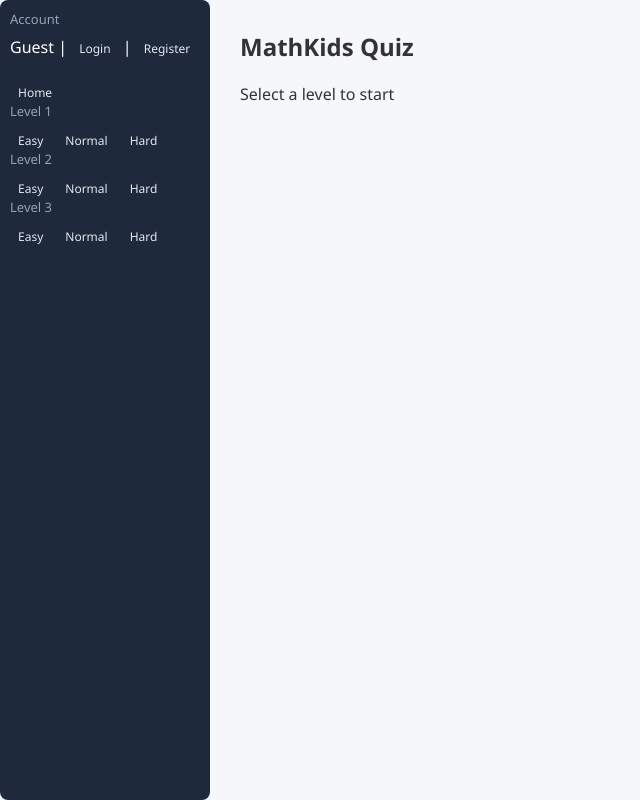
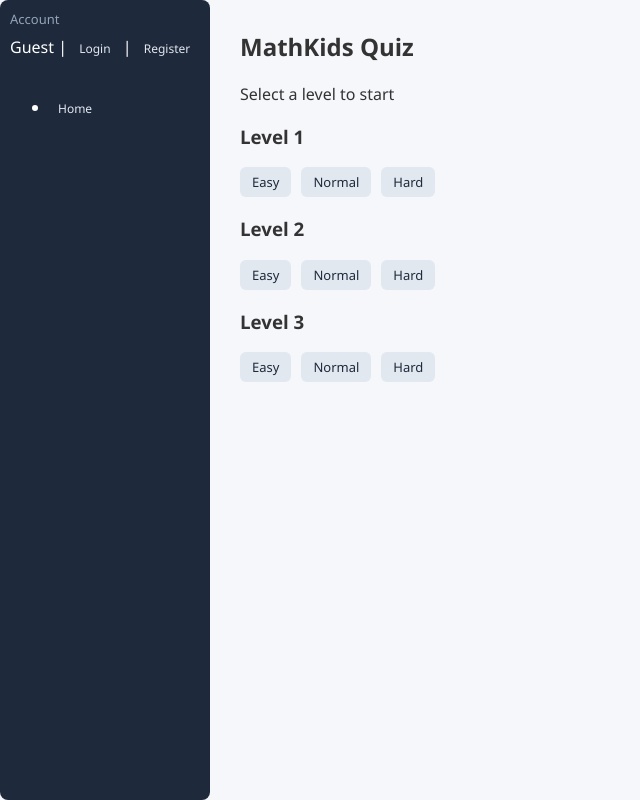
Before and after one commit to msuradech/mathkids, a FastAPI app: page /quiz in a window 1280 px wide. Shown: the whole page, without its empty margins (0-640 px from the left). Run offline with FastAPI, Linux system fonts and the light colour scheme.

Commit message:
refactor(quiz): move quiz level from side bar to quiz page.

```diff
--- a/app/static/css/components/quiz.css
+++ b/app/static/css/components/quiz.css
@@ -1,4 +1,28 @@
 /* ######## Quiz Page ######## */
+
+.quiz-level ul {
+    display: flex;
+    gap: 10px;        /* ระยะห่างระหว่าง Easy / Normal / Hard */
+    padding: 0;
+}
+
+.quiz-level ul li {
+    list-style: none; /* เอาจุดหน้าลิสต์ออก */
+}
+
+.quiz-level ul li a {
+    display: block;
+    padding: 6px 12px;
+    background-color: #e2e8f0;
+    border-radius: 6px;
+    text-decoration: none;
+    color: #1e293b;
+    font-size: 13px;
+}
+
+.quiz-level ul li a:hover {
+    background-color: #cbd5f5;
+}
 
 .question {
     background: white;
--- a/app/static/css/components/sidebar.css
+++ b/app/static/css/components/sidebar.css
@@ -15,15 +15,6 @@
     font-size: 13px;
     color: #94a3b8;
     font-weight: 500;
-}
-
-/* list */
-.sidebar ul {
-    list-style: none;
-    display: flex;
-    gap: 6px;
-    padding: 0;
-    margin: 0;
 }
 
 /* link */
@@ -59,10 +50,6 @@
         list-style: none;
     }
 
-    .sidebar li {
-        flex: 1;
-    }
-
     .sidebar a {
         display: block;
         text-align: center;
--- a/app/templates/base.html
+++ b/app/templates/base.html
@@ -15,24 +15,6 @@
         <ul>
             <li><a href="/">Home</a></li>
         </ul>
-        <h3>Level 1</h3>
-        <ul>
-            <li><a href="/quiz/01/easy">Easy</a></li>
-            <li><a href="/quiz/01/normal">Normal</a></li>
-            <li><a href="/quiz/01/hard">Hard</a></li>
-        </ul>
-        <h3>Level 2</h3>
-        <ul>
-            <li><a href="/quiz/02/easy">Easy</a></li>
-            <li><a href="/quiz/02/normal">Normal</a></li>
-            <li><a href="/quiz/02/hard">Hard</a></li>
-        </ul>
-        <h3>Level 3</h3>
-        <ul>
-            <li><a href="/quiz/03/easy">Easy</a></li>
-            <li><a href="/quiz/03/normal">Normal</a></li>
-            <li><a href="/quiz/03/hard">Hard</a></li>
-        </ul>
     </div>
 
     <div class="content">
--- a/app/templates/quiz.html
+++ b/app/templates/quiz.html
@@ -27,6 +27,26 @@
 <p id="result-time"></p>
 {% else %}
 <p>Select a level to start</p>
+<h3>Level 1</h3>
+<div class="quiz-level">
+    <ul>
+        <li><a href="/quiz/01/easy">Easy</a></li>
+        <li><a href="/quiz/01/normal">Normal</a></li>
+        <li><a href="/quiz/01/hard">Hard</a></li>
+    </ul>
+    <h3>Level 2</h3>
+    <ul>
+        <li><a href="/quiz/02/easy">Easy</a></li>
+        <li><a href="/quiz/02/normal">Normal</a></li>
+        <li><a href="/quiz/02/hard">Hard</a></li>
+    </ul>
+    <h3>Level 3</h3>
+    <ul>
+        <li><a href="/quiz/03/easy">Easy</a></li>
+        <li><a href="/quiz/03/normal">Normal</a></li>
+        <li><a href="/quiz/03/hard">Hard</a></li>
+    </ul>
+</div>
 {% endif %}
 
 <script type="module" src="/static/js/pages/quizPage.js"></script>
```
